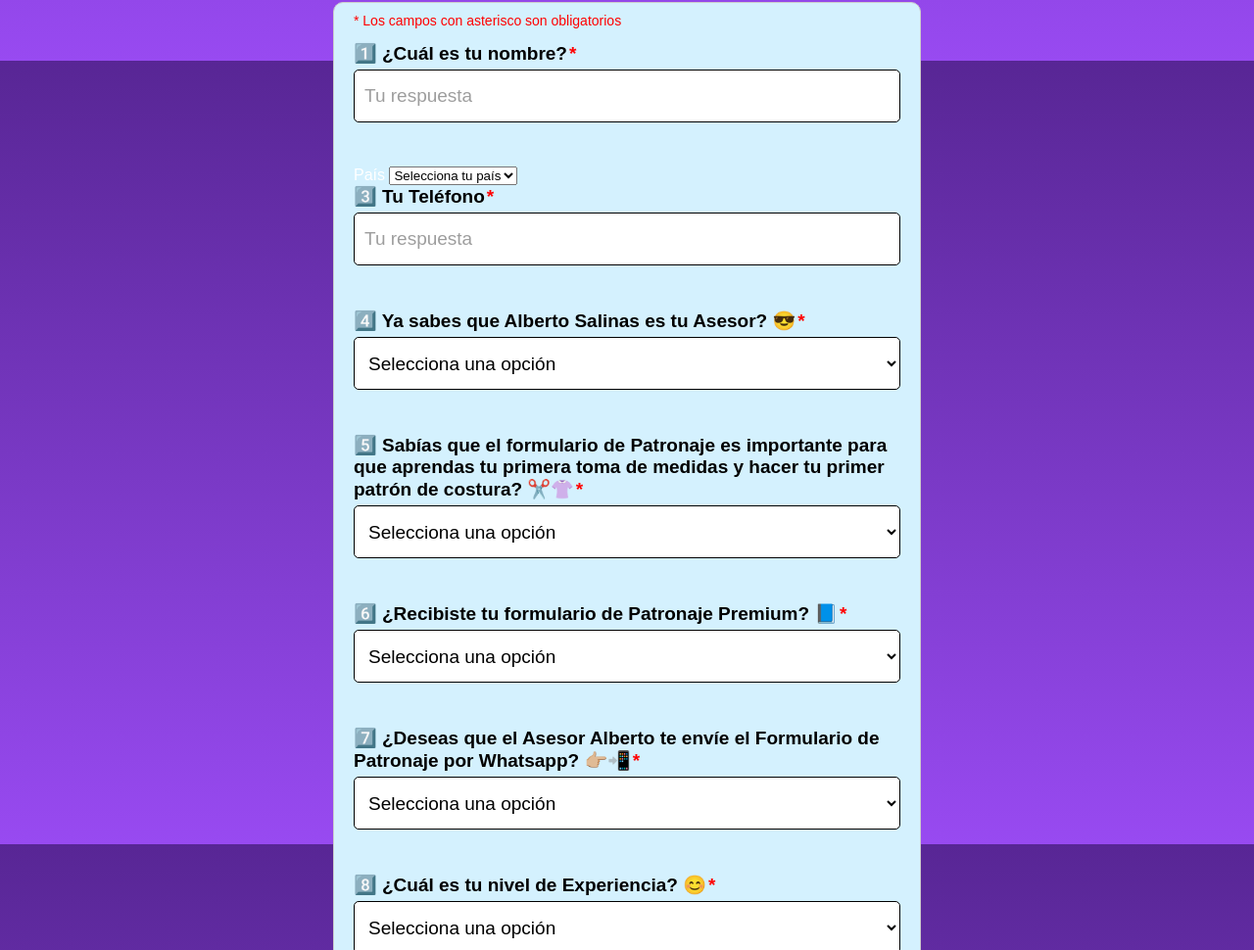
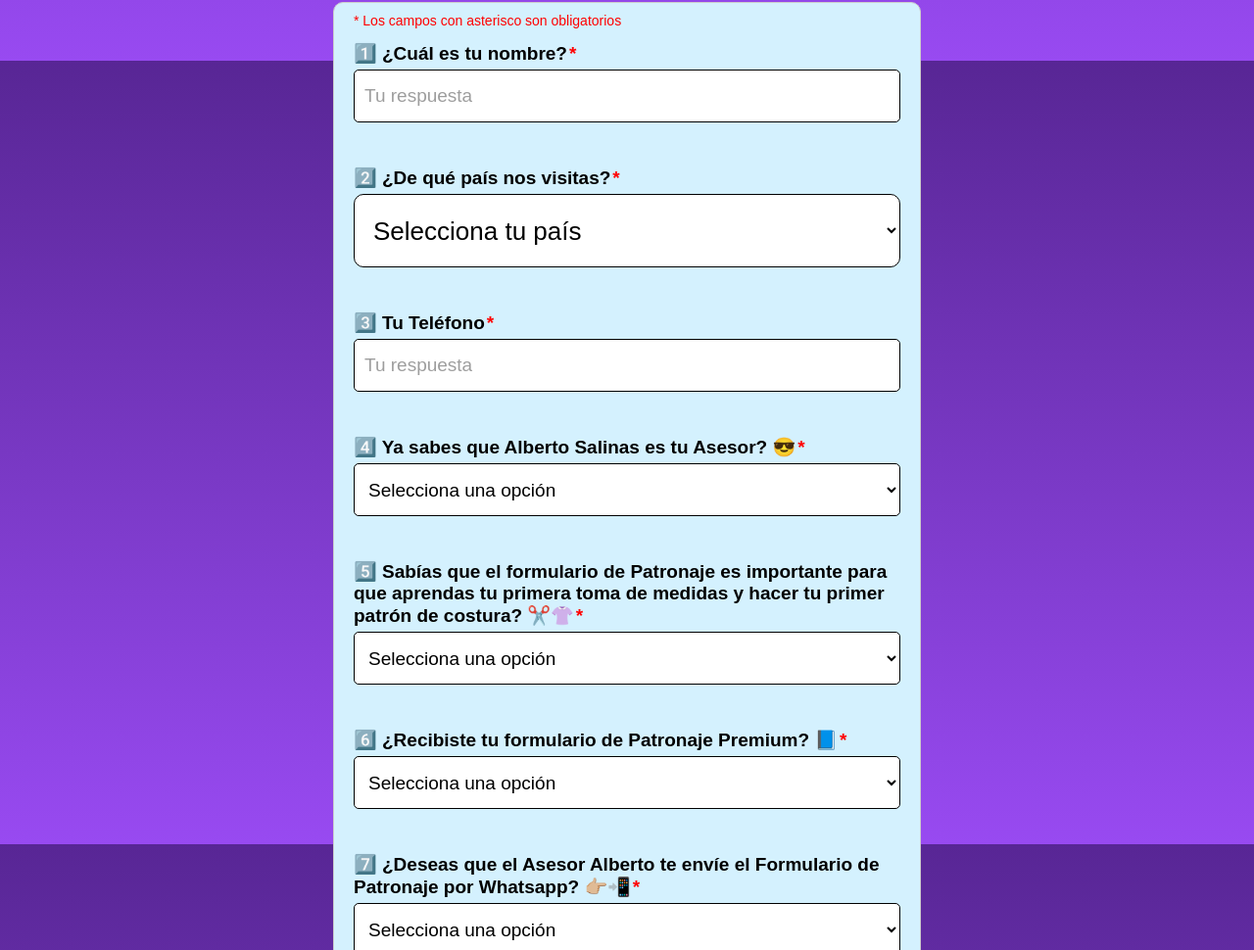
Before and after one commit to abcmulticursos/pagina-de-bienvenida, a plain HTML site: page index.html in a window 1280 px wide. Shown: the part 2338-3308 px from the top of the page at 98% size. Drawn offline with Linux system fonts and the light colour scheme.

Commit message:
Update index.html

```diff
--- a/index.html
+++ b/index.html
@@ -234,8 +234,16 @@
                 <input type="text" id="nombre" name="nombre" placeholder="Tu respuesta" required>
             </div>
 
-<label>País</label>
-<select id="pais" required>
+<div class="form-group">
+    <label for="pais">2️⃣ ¿De qué país nos visitas?<span class="required-asterisk">*</span></label>
+
+    <select id="pais" name="pais" required style="
+        font-size: 26px;
+        height: 75px;
+        padding: 15px;
+        border-radius: 10px;
+        width: 100%;
+    ">
         <option value="">Selecciona tu país</option>
         <option value="colombia">🇨🇴 Colombia</option>
         <option value="mexico">🇲🇽 México</option>
@@ -251,6 +259,8 @@
         <option value="uruguay">🇺🇾 Uruguay</option>
         <option value="costarica">🇨🇷 Costa Rica</option>
     </select>
+</div>
+
 
 
             <div class="form-group">
```
Lines whose indentation alone changed are shown as unchanged.
